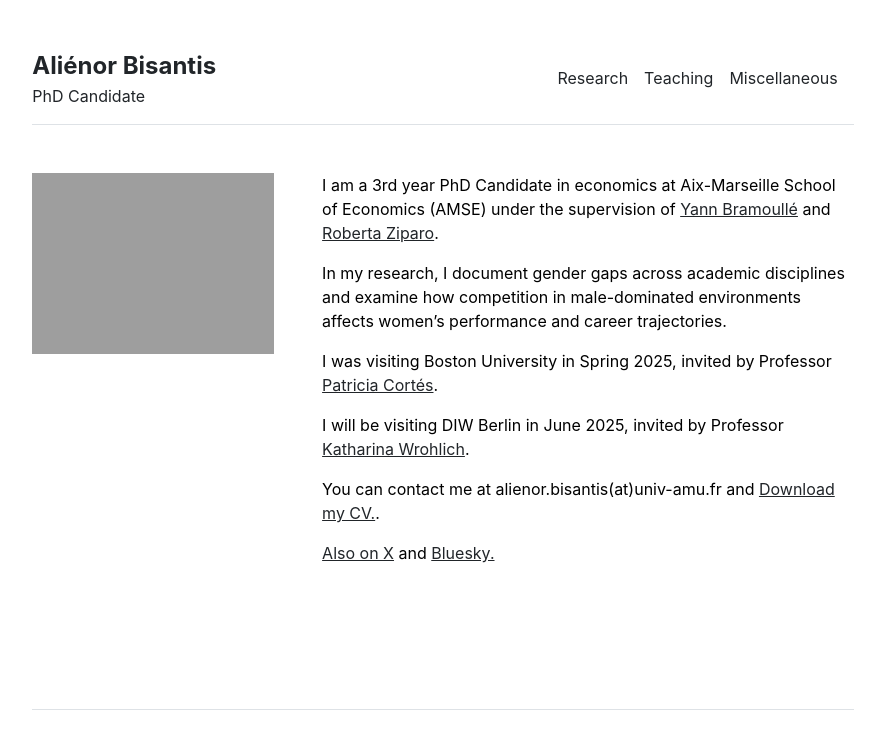
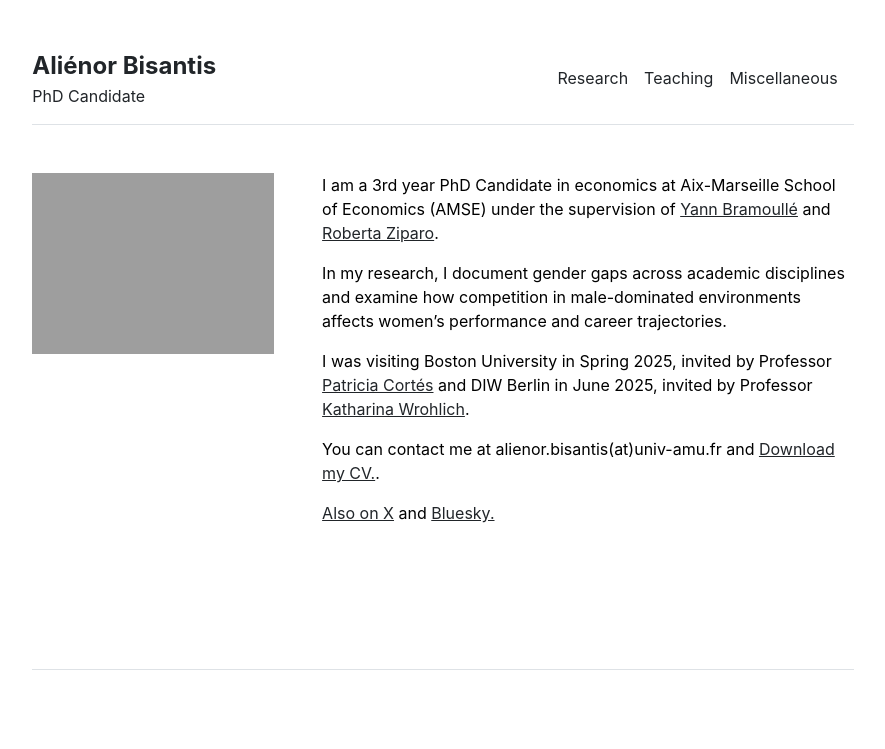
Before and after one commit to alienorbisantis/alienorbisantis.github.io, a Jekyll site: the page built from index.md, in a window 1280 px wide. Shown: the top 749 px of the page, without its empty margins (197-1082 px from the left). Built offline with Jekyll 4.4.1, drawn with Linux system fonts in a browser that asks for light colours.

Commit message:
Update index.md

```diff
--- a/index.md
+++ b/index.md
@@ -7,9 +7,7 @@ I am a 3rd year PhD Candidate in economics at Aix-Marseille School of Economics
 
 In my research, I document gender gaps across academic disciplines and examine how competition in male-dominated environments affects women's performance and career trajectories.
 
-I was visiting Boston University in Spring 2025, invited by Professor [Patricia Cortés](https://sites.google.com/site/pcortesbu/).
-
-I will be visiting DIW Berlin in June 2025, invited by Professor [Katharina Wrohlich](https://scholar.google.de/citations?user=dJY35cYAAAAJ&hl=de).
+I was visiting Boston University in Spring 2025, invited by Professor [Patricia Cortés](https://sites.google.com/site/pcortesbu/) and DIW Berlin in June 2025, invited by Professor [Katharina Wrohlich](https://scholar.google.de/citations?user=dJY35cYAAAAJ&hl=de).
 
 You can contact me at alienor.bisantis(at)univ-amu.fr and [Download my CV.]({{ site.github.url }}/assets//CVBISANTISAlienor_eng.pdf).
 
```
